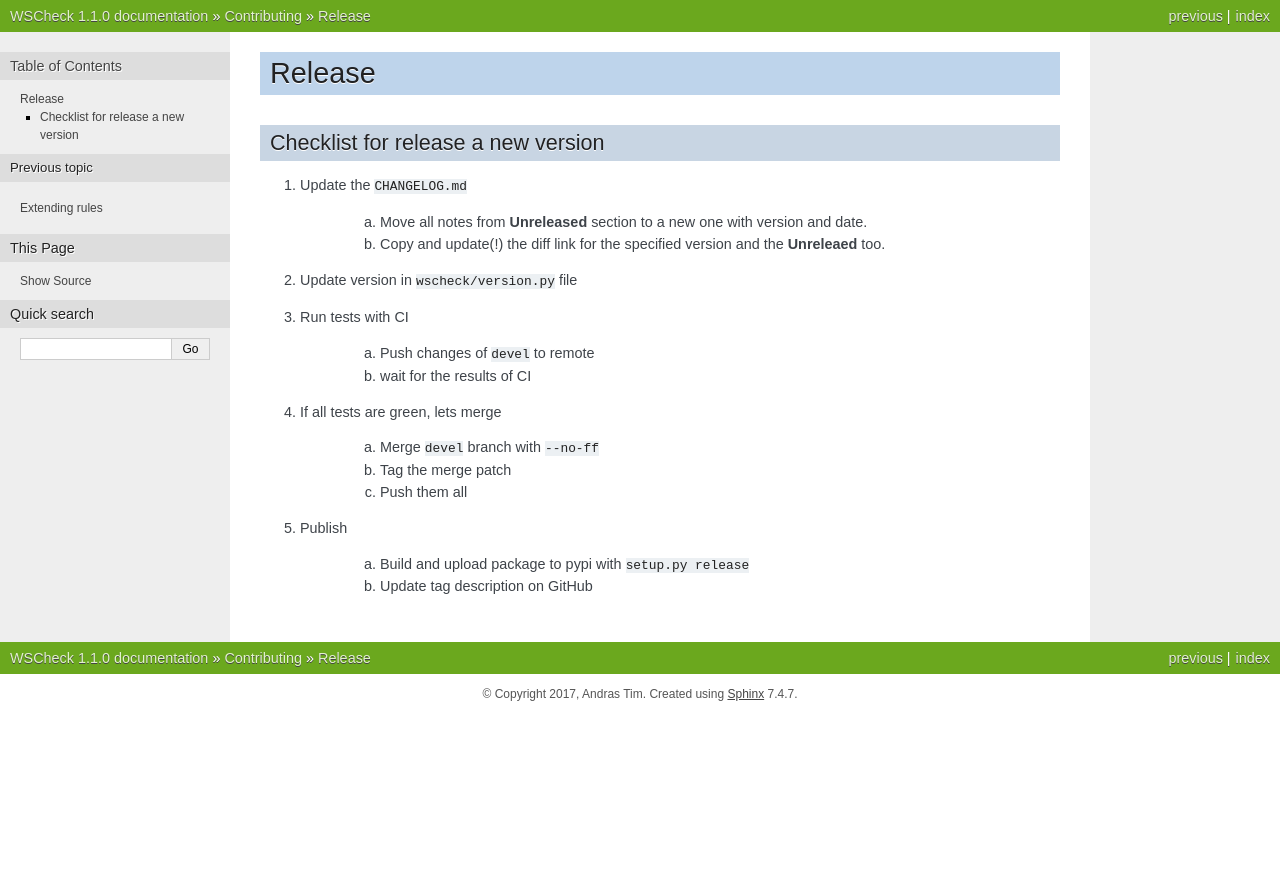
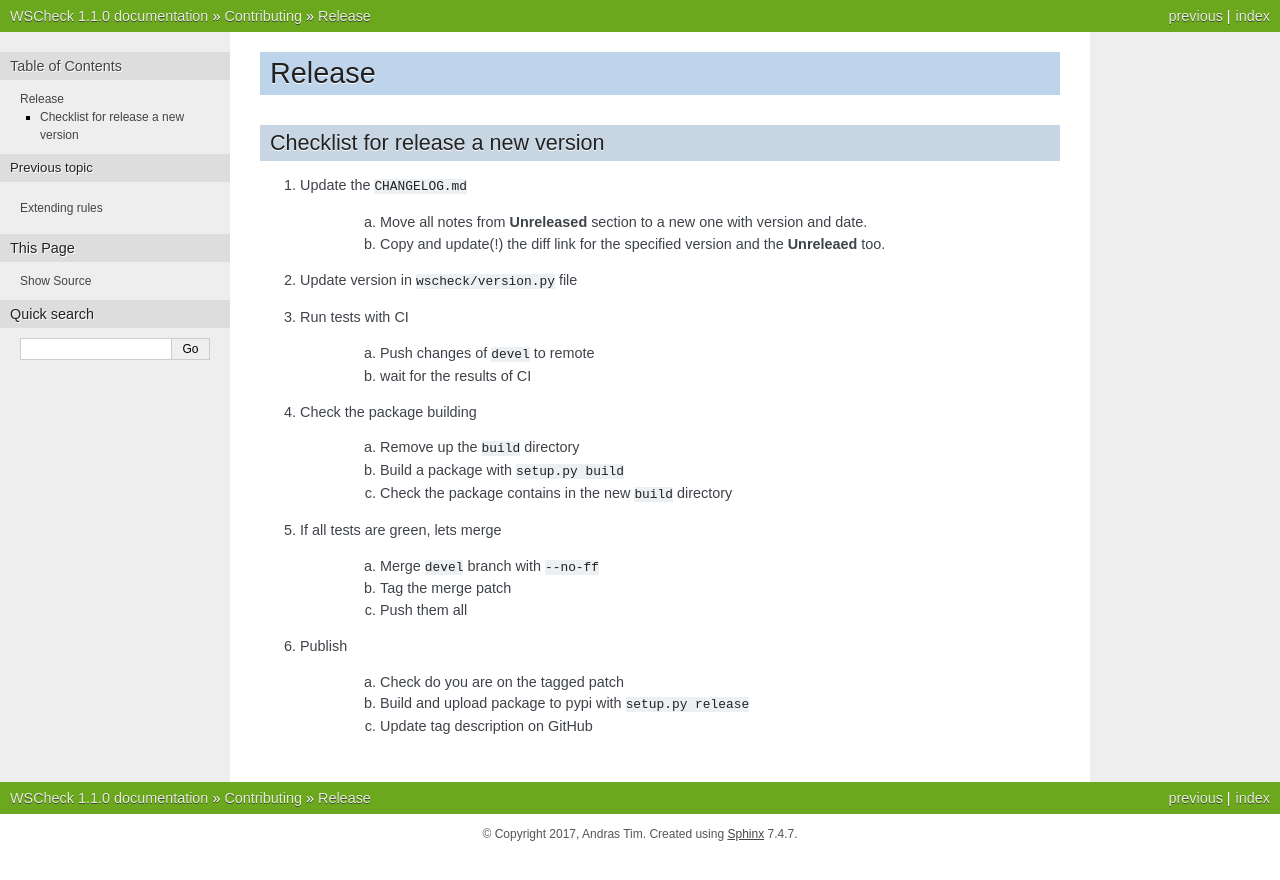
Before and after one commit to szantaii/wscheck, a Sphinx documentation site: the page built from docs/contributing/release.rst, in a window 1280 px wide. Shown: the top 880 px of the page. Built offline with Sphinx 7.4.7, drawn with Linux system fonts in a browser that asks for light colours.

Commit message:
release: Removed unnecessary test files from the releases
+ added a double check for the publish step

```diff
--- a/docs/contributing/release.rst
+++ b/docs/contributing/release.rst
@@ -18,6 +18,14 @@ Checklist for release a new version
 
     #. wait for the results of CI
 
+#. Check the package building
+
+    a. Remove up the ``build`` directory
+
+    #. Build a package with ``setup.py build``
+
+    #. Check the package contains in the new ``build`` directory
+
 #. If all tests are green, lets merge
 
     a. Merge ``devel`` branch with  ``--no-ff``
@@ -28,6 +36,8 @@ Checklist for release a new version
 
 #. Publish
 
-    a. Build and upload package to pypi with ``setup.py release``
+    a. Check do you are on the tagged patch
+
+    #. Build and upload package to pypi with ``setup.py release``
 
     #. Update tag description on GitHub
--- a/setup.py
+++ b/setup.py
@@ -53,7 +53,7 @@ setup(
     install_requires=read('requirements.txt').splitlines(),
     tests_require=read('requirements-dev.txt').splitlines(),
 
-    packages=find_packages(exclude=['tests']),
+    packages=find_packages(exclude=['tests', 'tests.*']),
     cmdclass={
         'test': PyTest
     },
```
Also changed, not shown: CHANGELOG.md (+2 -0 lines).
